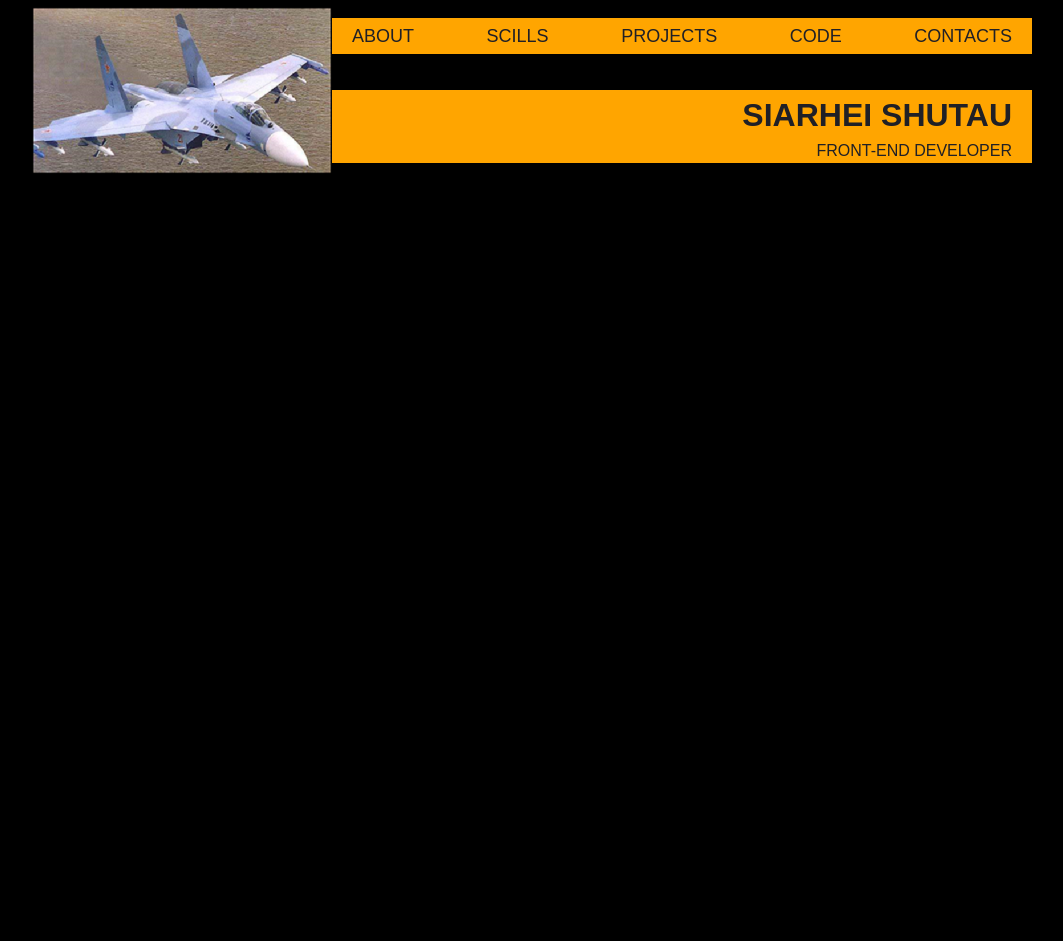
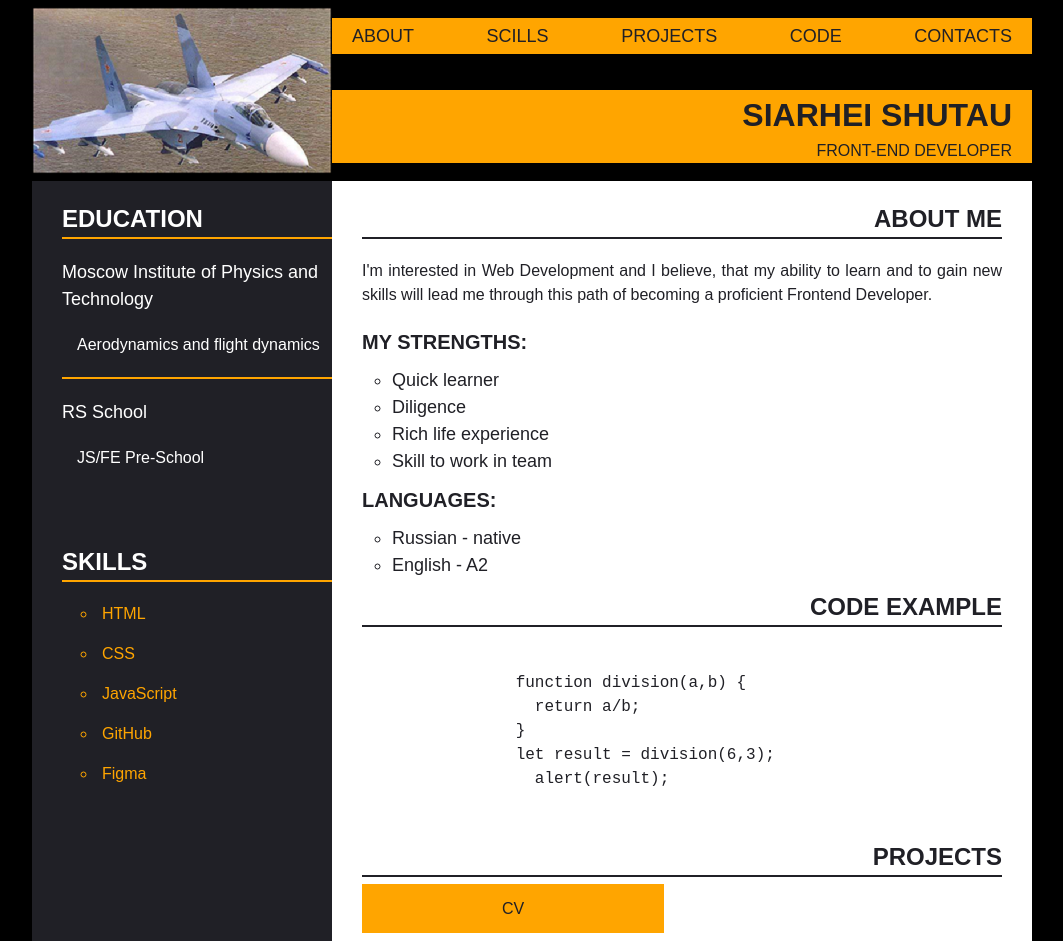
Before and after one commit to Serg959/rsschool-cv, a plain HTML site: page index.html in a window 1280 px wide. Shown: the whole page, without its empty margins (108-1171 px from the left). Before the commit the page ends 800 px from the top, so only its background shows below. Drawn offline with Linux system fonts and the light colour scheme.

Commit message:
feat: add main

```diff
--- a/index.html
+++ b/index.html
@@ -39,13 +39,92 @@
               <h1 class="header__title">Siarhei Shutau</h1>
               <div class="header__subtitle">Front-end developer</div>
             </div>
+        </div>
 
+      </div>
+    </div>
+  </header>
+  <div class="main">
+    <div class="wrapper">
+      <div class="main__conteiner">
+        <aside class="aside">
+          <section class="education">
+            <h2 class="aside-section__title">Education</h2>
+            <div class="line line_orange"></div>
+            <div class="university">
+              Moscow Institute of Physics and Technology
+            </div>
+            <div class="education__description">
+              Aerodynamics and  flight dynamics
+            </div>
+            <div class="line line_orange"></div>
+            <div class="university">RS School</div>
+            <div class="education__description">JS/FE Pre-School</div>
+          </section>
+          <section class="skills" id="skills">
+            <h2 class="aside-section__title"> Skills</h2>
+            <div class="line line_orange"></div>
+            <ul class="skills__list">
+              <li class="skills__items">HTML</li>
+              <li class="skills__items">CSS</li>
+              <li class="skills__items">JavaScript</li>
+              <li class="skills__items">GitHub</li>
+              <li class="skills__items">Figma</li>
+            </ul>
+          </section>
+        </aside>
+        <div class="main__info">
+          <section class="main__about" id="about">
+            <h2 class="main-section__title">About me</h2>
+            <div class="line line-black"></div>
+            <div class="main__description">
+              I'm interested in Web Development and I believe, that my ability to learn and to gain new skills will lead me through this path of becoming a proficient Frontend Developer.
+            </div>
+            <div>
+              <h3 class="main__subtitle">My strengths:</h3>
+              <ul class="main__list">
+                <li class="main__item">Quick learner</li>
+                <li class="main__item">Diligence</li>
+                <li class="main__item">Rich life experience</li>
+                <li class="main__item">Skill to work in team</li>
+              </ul>
 
+            </div>
+            <div>
+              <h3 class="main__subtitle">Languages:</h3>
+              <ul class="main__list">
+                <li class="main__item">Russian - native</li>
+                <li class="main__item">English - A2</li>
+              </ul>
+            </div>
+          </section>
+          <section class="code-example" id="code">
+            <h2 class="main-section__title">Code example</h2>
+            <div class="line line-black"></div>
+            <pre>
+              <code>
+                function division(a,b) {
+                  return a/b;
+                }
+                let result = division(6,3);
+                  alert(result);
+              </code>
+            </pre>
+          </section>
+
+          <section class="s" id="projects">
+            <h2 class="main-section__title">Projects</h2>
+            <div class="line line-black"></div>
+            <div class="projects__item">
+              <a href="https://Serg959.github.io/rsschool-cv/" class="project">CV</a>
+            </div>
+
+          </section>
 
         </div>
       </div>
     </div>
+  </div>
 
-  </header>
 </body>
 </html>
--- a/style.css
+++ b/style.css
@@ -533,6 +533,10 @@ header {
   text-decoration: none;
 }
 
+.header__link:hover{
+  color: red;
+}
+
 .header__info {
   height: 40%;
   display: flex;
@@ -546,3 +550,134 @@ header {
 .header__title {
   font-size: 36;
 }
+
+.main__conteiner {
+  display: flex;
+}
+
+.aside {
+  width: 30%;
+  padding: 20px 0 0 30px;
+  background-color: #202026;
+  color: #fff;
+  display: flex;
+  flex-direction: column;
+}
+
+.education {
+  margin-bottom: 54px;
+}
+
+.aside-section__title {
+  font-size: 24px;
+  text-transform: uppercase;
+  font-weight: 600;
+  color: #fff;
+}
+
+.line {
+  height: 2px;
+  width: 100%;
+  margin-bottom: 20px;
+}
+
+.line_orange {
+  background-color: orange;
+}
+
+.university {
+  margin-bottom: 20px;
+  font-size: 18px;
+}
+
+.education__description {
+  padding-left: 15px;
+  font-size: 16px;
+  margin-bottom: 20px;
+}
+
+.skills__list {
+  display: flex;
+  flex-direction: column;
+  list-style: circle;
+  padding-left: 35px;;
+}
+
+.skills__items {
+  min-height: 30px;
+  padding-left:5px;
+  margin-bottom: 10px;
+  color: orange;
+}
+
+.main__info {
+  width: 70%;
+  padding: 20px 30px;
+  background-color: #fff;
+  color: #202026;
+}
+
+.main-section__title {
+  font-size: 24px;
+  text-transform: uppercase;
+  font-weight: 600;
+  text-align: right;
+}
+
+.line-black {
+  background-color: #202026;
+}
+
+.main__description {
+  margin-bottom: 20px;
+  text-align: justify;
+  font-size: 16px;
+  font-weight: normal;
+}
+
+.main__subtitle {
+  font-size: 20px;
+  text-transform: uppercase;
+  font-weight: 600;
+}
+
+.main__list {
+  margin-bottom: 10px;
+  padding: 10px 0 0 30px;
+  list-style: circle;
+}
+
+.main__item {
+  font-size: 18px;
+  margin: 10 0;
+}
+
+.code-example {
+  display: flex;
+  flex-direction: column;
+}
+
+.code .pre {
+  margin: 0;
+  display: flex;
+  align-self: center;
+  width: 100%;
+}
+
+pre {
+  font-family: monospace, monospace;
+  font-size: 1em;
+}
+
+.project {
+
+  padding: 16px 140px;
+  background-color: orange;
+  text-decoration: none;
+  color: #202026;
+
+}
+
+.project:hover {
+  color: red;
+}
```
